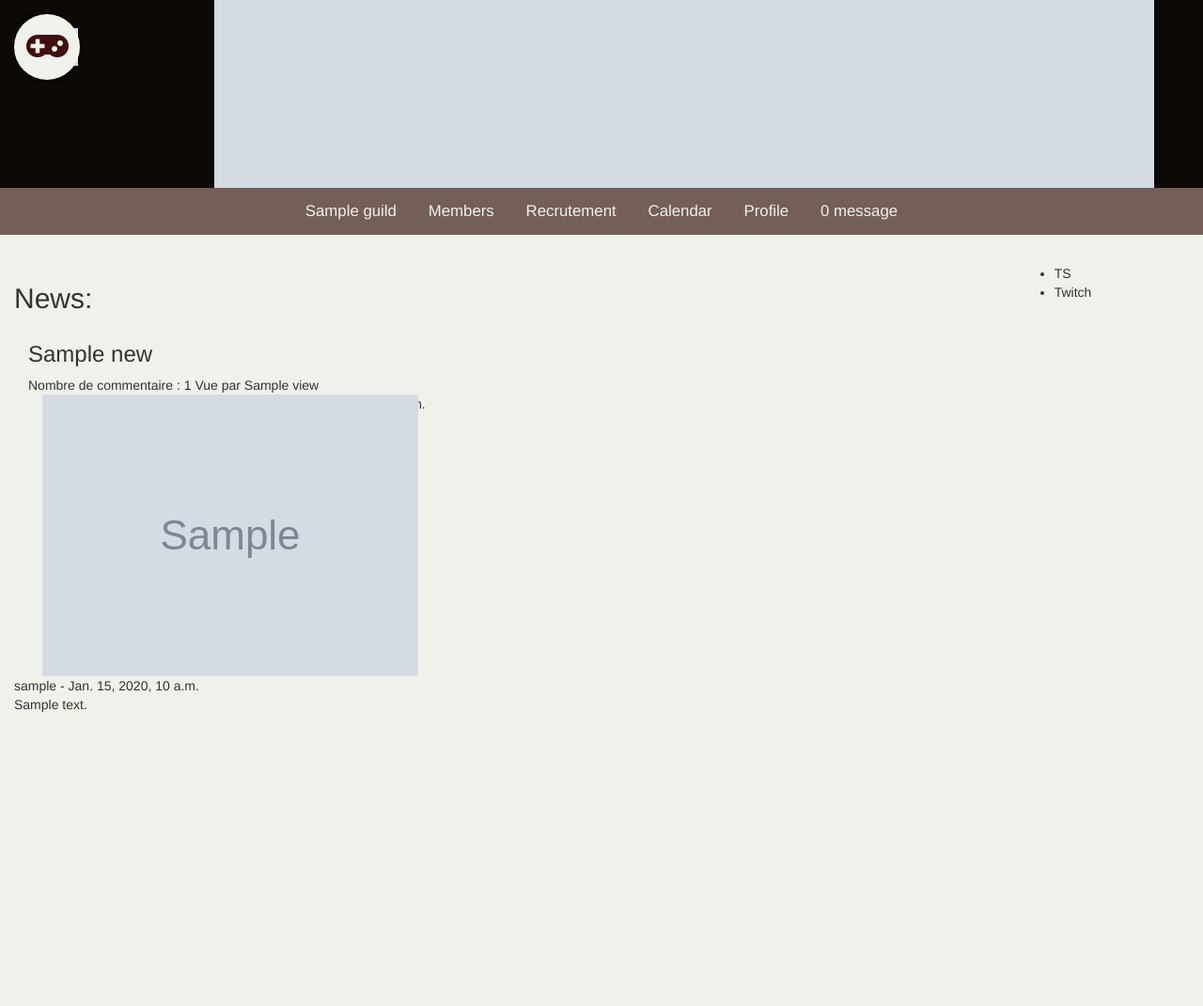
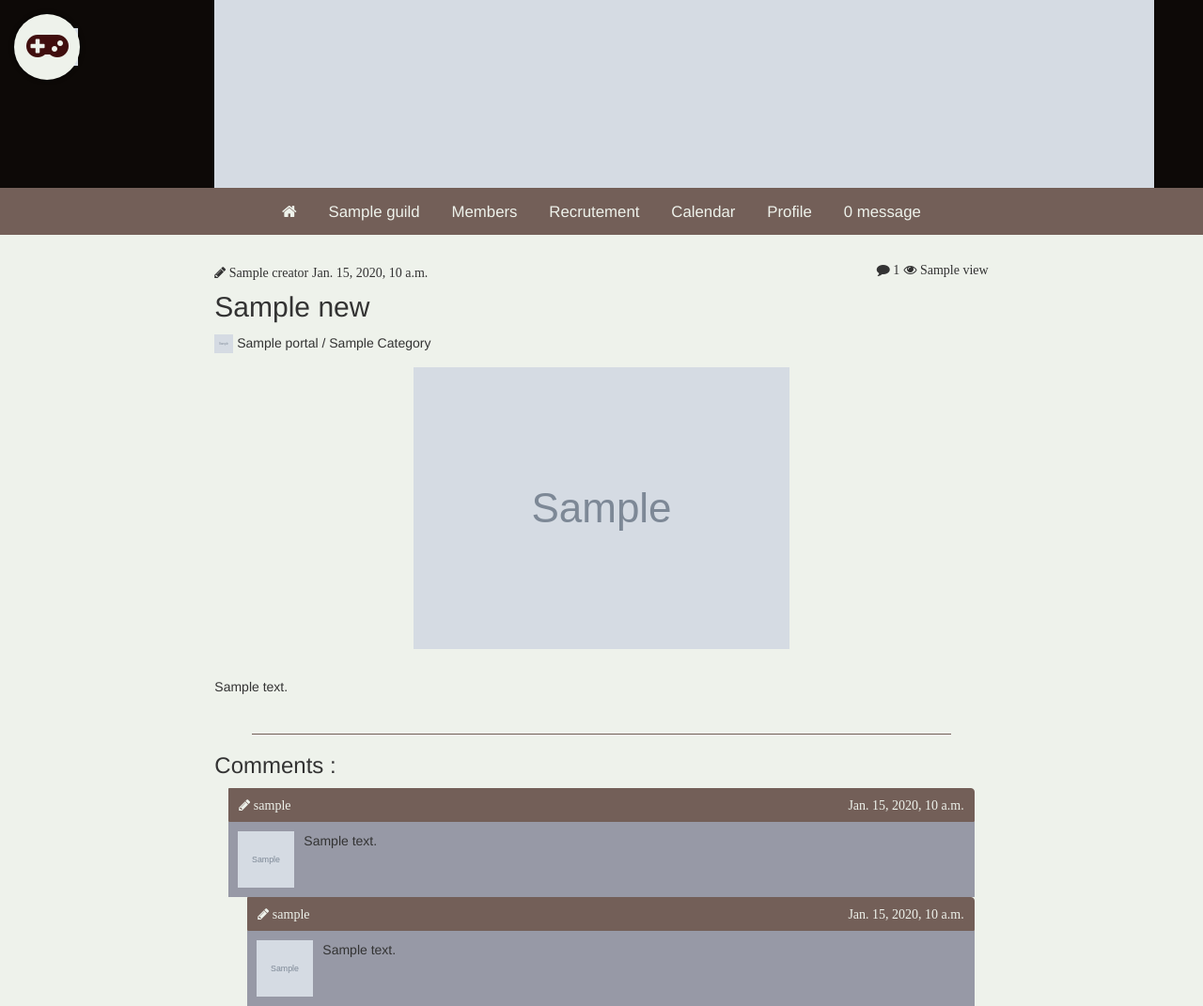
Before and after one commit to JordanKergoat/GuildPortal, a Django app: template templates/Portal/News/index.html in a window 1280 px wide. Shown: the whole page at 94% size. Before the commit the page ends 758 px from the top, so only its background shows below. Run offline with Django 3.2, Linux system fonts and the light colour scheme; the template is opened without the code that fills it: most values are stand-ins (such as "Sample title", 1, 10 or a date in 2020); grey boxes marked "Sample" are stand-in pictures; some libraries are stand-ins or nearby versions.

Commit message:
Version 1 - News comments display

```diff
--- a/SuperPortal/static/SuperPortal/css/base.css
+++ b/SuperPortal/static/SuperPortal/css/base.css
@@ -63,6 +63,11 @@ div#navigation-menu ul#top-menu li {
     margin: 0;
     line-height: 100%;
 }
+
+/*div#navigation-menu ul#top-menu span.fa {*/
+    /*line-height: 50px;*/
+    /*font-size: 1.2em;*/
+/*}*/
 
 div#navigation-menu ul#top-menu li a {
     display: inline-block;
--- /dev/null
+++ b/SuperPortal/static/SuperPortal/css/comments.css
@@ -0,0 +1,41 @@
+.comments-header {
+    display: inline-block;
+    width: 100%;
+    color: #EEF2EB;
+    background-color: #735F58;
+    border-top-right-radius: 4px;
+    border: 1px solid #735F58;
+}
+
+.comments-header i {
+    padding: 10px;
+}
+
+.comments-body {
+    background-color: #9799A6;
+    position: relative;
+    min-height: 80px;
+}
+
+.comments-body p {
+    padding: 10px;
+}
+
+.comments-body div {
+    margin-left: 70px;
+}
+
+.comments-body img {
+    position: absolute;
+    top: 0;
+    left: 0;
+    height: 60px;
+    width: 60px;
+    margin: 10px;
+}
+
+
+
+.comments-answers {
+    margin-left: 20px;
+}
--- /dev/null
+++ b/SuperPortal/static/SuperPortal/css/news_detail.css
@@ -0,0 +1,32 @@
+
+div#news-img img {
+    max-width: 100%;
+    max-height: 500px;
+    display: block;
+    margin-left: auto;
+    margin-right: auto;
+    margin-bottom: 30px;
+}
+
+div#news-meta {
+    margin-bottom: 15px;
+}
+
+div#news-meta h2 {
+    margin-top: 10px;
+    margin-bottom: 12px;
+}
+
+.news-img-portal {
+    height: 20px;
+    width: 20px;
+}
+
+hr {
+    margin-top: 40px;
+    margin-left: 40px;
+    margin-right: 40px;
+    /*padding-left: 20px;*/
+    /*padding-right: 20px;*/
+    border-color: #735F58;
+}
--- /dev/null
+++ b/templates/Portal/News/comment.html
@@ -0,0 +1,10 @@
+<div class="comment">
+    <div class="comments-header">
+        <i class="fa fa-pencil pull-left"> {{ comment.user.username }}</i>
+        <i class="fa fa-clock pull-right"> {{ comment.get_date_formated }}</i>
+    </div>
+    <div class="comments-body">
+        <img src="{{ comment.user.userprofile.image_profile.url }}">
+        <div>{{ comment.content|linebreaks }}</div>
+    </div>
+</div>
--- a/templates/Portal/News/index.html
+++ b/templates/Portal/News/index.html
@@ -1,49 +1,55 @@
 {% extends 'SuperPortal/base.html' %}
+{% load staticfiles %}
 {% load i18n %}
 {% block meta_description %}{{ short_description }}{% endblock %}
+{% block css %}
+
+    {{ block.super }}
+
+    <link rel="stylesheet" href="{% static 'SuperPortal/css/news_detail.css' %}">
+    <link rel="stylesheet" href="{% static 'SuperPortal/css/comments.css' %}">
+
+{% endblock %}
+
 {% block body %}
-    <div id="superportal-slider" class="col-xs-12">
 
+    <div class="col-xs-12 col-lg-8 col-lg-offset-2 content-wrapper">
+        <div id="news-meta">
+            <i id="news-author" class="fa fa-pencil"> {{ news.creator }}</i>
+            <i id="news-author" class="fa fa-clock"> {{ news.get_date_formated }}</i>
+            <i id="news-comment" class="fa fa-eye pull-right"> {{ news.view }}</i>
+            <i id="news-comment" class="fa fa-comment pull-right"> {{ news.commentnews_set.all|length }}</i>
+            <h2>{{ news.title }}</h2>
+            <img src="{{ news.portal.image.url }}" class="news-img-portal"/> {{ news.portal.name }} / {{ news.category|title }}
         </div>
-
-    <div id="superportal-news_feed" class="col-xs-10">
-
-        <h2>{% trans 'News' %}:</h2>
-
-
-                <div class="news col-xs-12">
-                <h3>{{ news.title }}</h3>
-                    Nombre de commentaire : {{news.commentnews_set.all|length}} Vue par {{ news.view }} </br>
-                    {% trans 'Written by' %} {{ news.creator.username }} {{ news.get_date_formated }}
-                <div class="col-xs-2">
+        {#        Nombre de commentaire : {{news.commentnews_set.all|length}} Vue par {{ news.view }} </br>#}
+        {#        {% trans 'Written by' %} {{ news.creator.username }} {{ news.get_date_formated }}#}
+        <div id="news-img" class="col-xs-12">
             <img src="{{ news.news_image.url }}">
         </div>
 
-                    <p>{{ news.content|linebreaks }}</p>
-                    <em>{{ news.category.name }}</em> {% trans 'in' %} <em>{{ news.portal.name }}</em>
+        <div id="news-body">
+            {{ news.content|linebreaks }}
         </div>
+
+        <hr>
+
         <div class="comments">
-                {% for comment in news.commentnews_set.all %}
-                    <div class="comment">
-                        <div class="comment-user">
-                            {{ comment.user.username }} - {{ comment.published_date }}
+            <h3>{% trans 'Comments' %} : </h3>
+            {#            {% for comment in news.commentnews_set.all %}#}
+            {% for comment, answers in comments.items %}
+                <div class="col-xs-12">
+                {% include 'Portal/News/comment.html' with comment=comment %}
+                {% if answers %}
+                    <div class="comments-answers">
+                    {% for answer in answers %}
+                        {% include 'Portal/News/comment.html' with comment=answer %}
+                    {% endfor %}
                     </div>
-                        {{ comment.content|linebreaks }}
+                {% endif %}
                 </div>
             {% endfor %}
         </div>
-
-
-    </div>
-    <div id="superportal-modules" class="col-xs-2">
-        <ul id="superportal-module-list">
-            <li class="superportal-module">
-                TS
-            </li>
-            <li class="superportal-module">
-                Twitch
-            </li>
-        </ul>
     </div>
 
 {% endblock %}
--- a/templates/SuperPortal/base.html
+++ b/templates/SuperPortal/base.html
@@ -100,6 +100,7 @@
         <div id="navigation-menu">
             <div class="col-xs-12 col-lg-8 col-lg-offset-2 content-wrapper">
                 <ul id="top-menu">
+                    <li><a href="/" class="fa fa-home"></a></li>
                     <li><a href="#">{{ guild.guild_name }}</a></li>
                     {% if guild.forum_active %}
                         <li><a href="{% url 'forum_index' %}">Forum</a></li>
--- a/templates/SuperPortal/index.html
+++ b/templates/SuperPortal/index.html
@@ -5,7 +5,7 @@
 {% block css %}
 
     {{ block.super }}
-    <link rel="stylesheet" href="{% static 'SuperPortal/css/news.css' %}">
+    <link rel="stylesheet" href="{% static 'SuperPortal/css/news_feed.css' %}">
     <link rel="stylesheet" href="{% static 'SuperPortal/css/slider.css' %}">
     <link rel="stylesheet" href="{% static 'SuperPortal/css/external/owl.carousel.css' %}">
 
```
Also changed, not shown: Portal/models/news.py (+10 -0 lines), Portal/views.py (+7 -2 lines), SuperPortal/static/SuperPortal/css/news_feed.css (renamed from SuperPortal/static/SuperPortal/css/news.css). Lines whose indentation alone changed are shown as unchanged.
